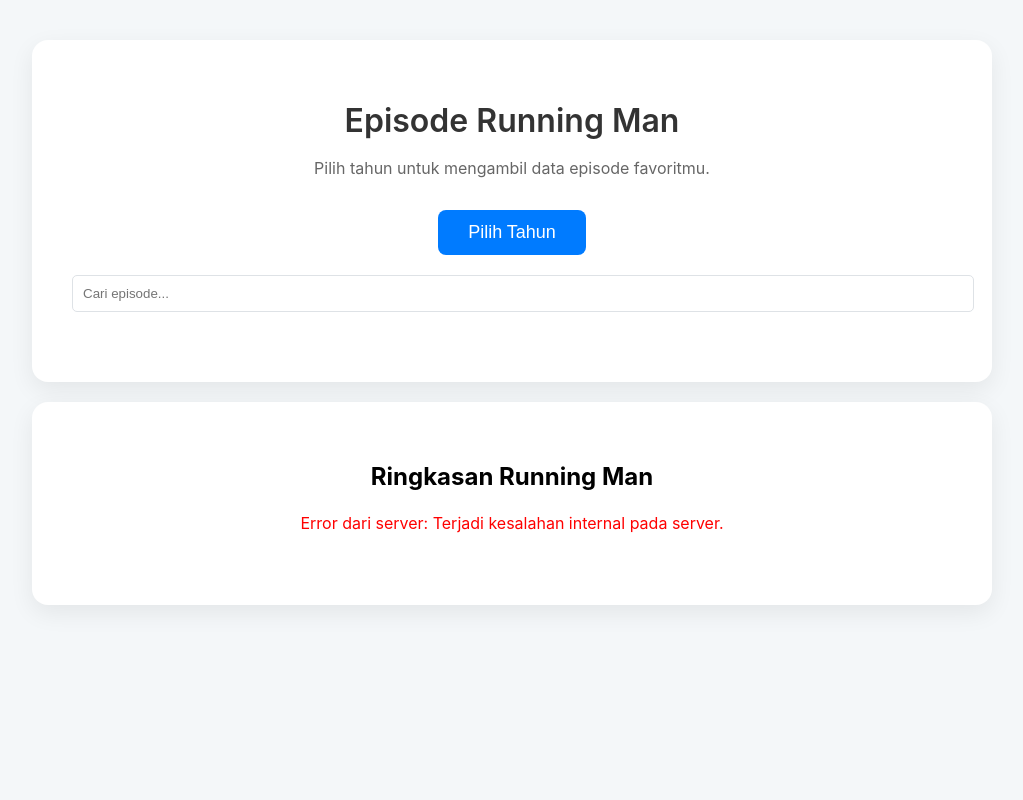
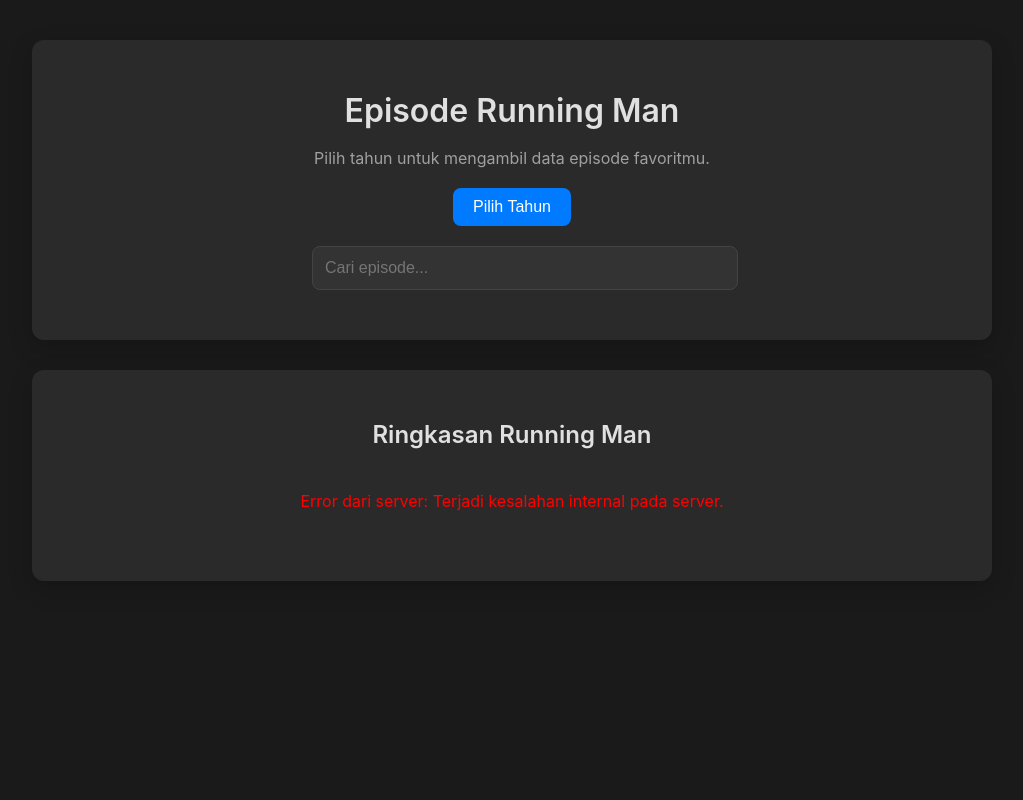
Before and after one commit to IfanID/RunningMan-Data, a Flask app: page / in a window 1280 px wide. Shown: the whole page, without its empty margins (128-1151 px from the left). Run offline with Flask 3, Linux system fonts and the light colour scheme.

Commit message:
feat: revamp UI with dark theme and improve UX

```diff
--- a/templates/index.html
+++ b/templates/index.html
@@ -6,96 +6,133 @@
     <title>Pencarian Episode Running Man</title>
     <style>
         :root {
+            --bg-color: #1a1a1a;
+            --card-bg-color: #2a2a2a;
             --primary-color: #007bff;
             --primary-hover-color: #0056b3;
-            --bg-color: #f4f7f9;
-            --card-bg-color: #ffffff;
-            --text-color: #333;
-            --subtle-text-color: #666;
-            --border-color: #dee2e6;
-            --shadow: 0 8px 25px rgba(0, 0, 0, 0.07);
+            --text-color: #e0e0e0;
+            --subtle-text-color: #a0a0a0;
+            --border-color: #444;
+            --shadow: 0 8px 25px rgba(0, 0, 0, 0.2);
+            --font-family: -apple-system, BlinkMacSystemFont, "Segoe UI", Roboto, Helvetica, Arial, sans-serif;
         }
+
         body {
-            font-family: -apple-system, BlinkMacSystemFont, "Segoe UI", Roboto, Helvetica, Arial, sans-serif, "Apple Color Emoji", "Segoe UI Emoji";
+            font-family: var(--font-family);
+            background-color: var(--bg-color);
+            color: var(--text-color);
+            margin: 0;
+            padding: 40px 15px;
+            box-sizing: border-box;
+        }
+
+        .main-container {
             display: flex;
             flex-direction: column;
             align-items: center;
-            min-height: 100vh;
-            margin: 0;
-            background-color: var(--bg-color);
-            padding: 40px 15px;
-            box-sizing: border-box;
+            width: 100%;
         }
+
         .container {
             text-align: center;
-            padding: 40px;
-            border-radius: 16px;
+            padding: 30px;
+            border-radius: 12px;
             background-color: var(--card-bg-color);
             box-shadow: var(--shadow);
             width: 100%;
             max-width: 960px;
             box-sizing: border-box;
-            transition: transform 0.3s;
+            margin-bottom: 30px;
         }
-        h1 {
-            color: var(--text-color);
-            margin-bottom: 12px;
+
+        h1, h2 {
             font-weight: 600;
+            margin-bottom: 15px;
         }
+
         p {
             color: var(--subtle-text-color);
-            margin-bottom: 30px;
-            line-height: 1.5;
+            line-height: 1.6;
         }
-        #openModalBtn {
-            padding: 12px 30px;
+
+        #openModalBtn, .copy-btn, .save-btn {
+            padding: 10px 20px;
             border: none;
             border-radius: 8px;
             background-color: var(--primary-color);
             color: white;
-            font-size: 18px;
+            font-size: 16px;
             font-weight: 500;
             cursor: pointer;
             transition: background-color 0.3s, transform 0.2s;
         }
-        #openModalBtn:hover {
+
+        #openModalBtn:hover, .copy-btn:hover, .save-btn:hover {
             background-color: var(--primary-hover-color);
             transform: translateY(-2px);
         }
-        #data-container {
-            margin-top: 30px;
+
+        .copy-icon {
+            cursor: pointer;
+            margin-left: 5px;
+            opacity: 0.5;
+            transition: opacity 0.2s;
+        }
+
+        .copy-icon:hover {
+            opacity: 1;
+        }
+
+        .search-bar-container {
+            margin-top: 20px;
+            max-width: 400px;
+            margin-left: auto;
+            margin-right: auto;
+        }
+
+        #searchInput {
+            width: 100%;
+            padding: 12px;
+            border-radius: 8px;
+            border: 1px solid var(--border-color);
+            background-color: #333;
+            color: var(--text-color);
+            font-size: 16px;
+        }
+
+        #data-container, #summary-data {
+            margin-top: 20px;
             text-align: left;
             width: 100%;
         }
-        #data-container .status {
+
+        .status {
             text-align: center;
             color: var(--subtle-text-color);
             padding: 20px;
         }
-        #data-container h3 {
-            text-align: center;
-            margin-bottom: 20px;
-            font-weight: 500;
-        }
-        #data-container table {
+
+        table {
             width: 100%;
             border-collapse: collapse;
             margin-top: 20px;
         }
-        #data-container th, #data-container td {
+
+        th, td {
             border: 1px solid var(--border-color);
             padding: 12px 15px;
             text-align: left;
         }
-        #data-container th {
-            background-color: #f8f9fa;
+
+        th {
+            background-color: #333;
             font-weight: 600;
         }
-        #data-container tr:nth-child(even) {
-            background-color: #fcfcfc;
+
+        tr:nth-child(even) {
+            background-color: #222;
         }
 
-        /* Modal Styles */
         .modal {
             display: none;
             position: fixed;
@@ -238,21 +272,22 @@
     </style>
 </head>
 <body>
-
+    <main class="main-container">
         <div class="container">
             <h1>Episode Running Man</h1>
             <p id="selection-text">Pilih tahun untuk mengambil data episode favoritmu.</p>
             <button id="openModalBtn" onclick="openModal()">Pilih Tahun</button>
-        <div style="margin-top: 20px;">
-            <input type="text" id="searchInput" oninput="searchEpisodes()" placeholder="Cari episode..." style="width: 100%; padding: 10px; border-radius: 5px; border: 1px solid var(--border-color);">
+            <div class="search-bar-container">
+                <input type="text" id="searchInput" oninput="searchEpisodes()" placeholder="Cari episode...">
             </div>
             <div id="data-container"></div>
         </div>
 
-    <div id="summary-container" class="container" style="margin-top: 20px;">
+        <div id="summary-container" class="container">
             <h2>Ringkasan Running Man</h2>
             <div id="summary-data"></div>
         </div>
+    </main>
 
     <!-- Modal -->
     <div id="yearModal" class="modal">
@@ -348,6 +385,24 @@
         }
 
 
+        function showToast(message) {
+            const toast = document.getElementById('toast');
+            toast.innerText = message;
+            toast.classList.add('show');
+            setTimeout(() => {
+                toast.classList.remove('show');
+            }, 3000); // 3 seconds
+        }
+
+        function copyCellContent(text) {
+            navigator.clipboard.writeText(text).then(() => {
+                showToast('Teks berhasil disalin!');
+            }, (err) => {
+                console.error('Gagal menyalin teks: ', err);
+                showToast('Gagal menyalin teks.');
+            });
+        }
+
         function renderTable(episodes) {
             let htmlContent = '';
             const caption = `List of Running Man episodes (${currentYear})`;
@@ -365,12 +420,12 @@
                     const copyText = `Episode: ${ep.episode}, Tanggal: ${ep.date}, Bintang Tamu: ${ep.guests}, Landmark: ${ep.landmark}, Judul: ${ep.title || ''}`;
                     const epDataString = JSON.stringify(ep);
                     htmlContent += `<tr>
-                        <td>${ep.episode}</td>
-                        <td>${ep.date}</td>
-                        <td>${ep.guests}</td>
-                        <td>${ep.landmark}</td>
-                        <td>${ep.title || ''}</td>
-                        <td>
+                        <td data-label="Episode">${ep.episode}</td>
+                        <td data-label="Tanggal">${ep.date} <span class="copy-icon" onclick="copyCellContent('${ep.date}')">&#128203;</span></td>
+                        <td data-label="Bintang Tamu">${ep.guests} <span class="copy-icon" onclick="copyCellContent('${ep.guests.replace(/'/g, "\\'")}')">&#128203;</span></td>
+                        <td data-label="Landmark">${ep.landmark} <span class="copy-icon" onclick="copyCellContent('${ep.landmark.replace(/'/g, "\\'")}')">&#128203;</span></td>
+                        <td data-label="Judul">${ep.title || ''} <span class="copy-icon" onclick="copyCellContent('${(ep.title || '').replace(/'/g, "\\'")}')">&#128203;</span></td>
+                        <td data-label="Aksi">
                             <button class="copy-btn" onclick="copyToClipboard(this, '${copyText.replace(/'/g, "\\'")}')">Salin</button>
                             <button class="copy-btn" style="margin-left: 5px;" onclick='simpan_json(${epDataString}, "running_man_ep_${ep.episode}.json")'>Simpan</button>
                         </td>
```
Also changed, not shown: other parts of templates/index.html (+51 -52 lines). Lines whose indentation alone changed are shown as unchanged.
